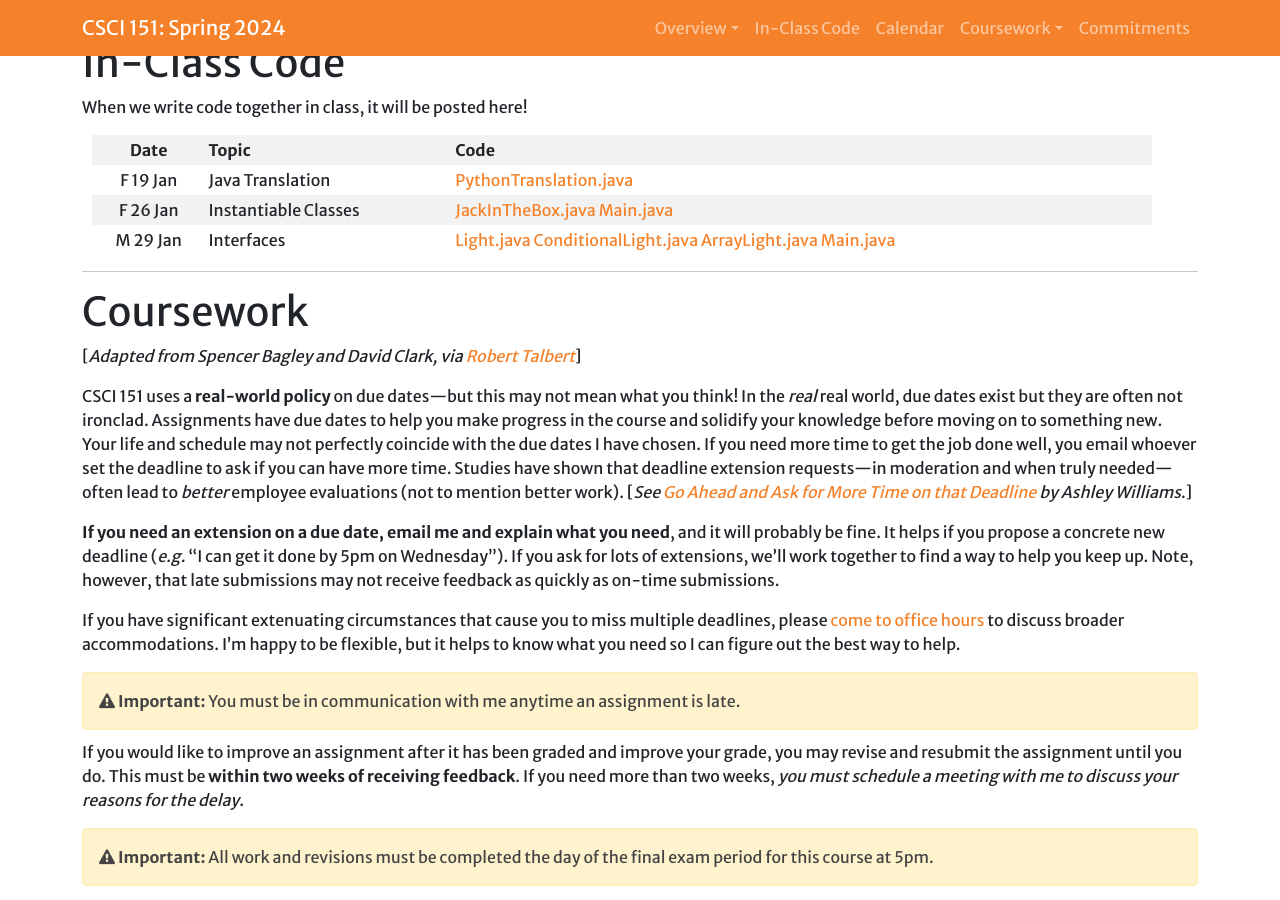
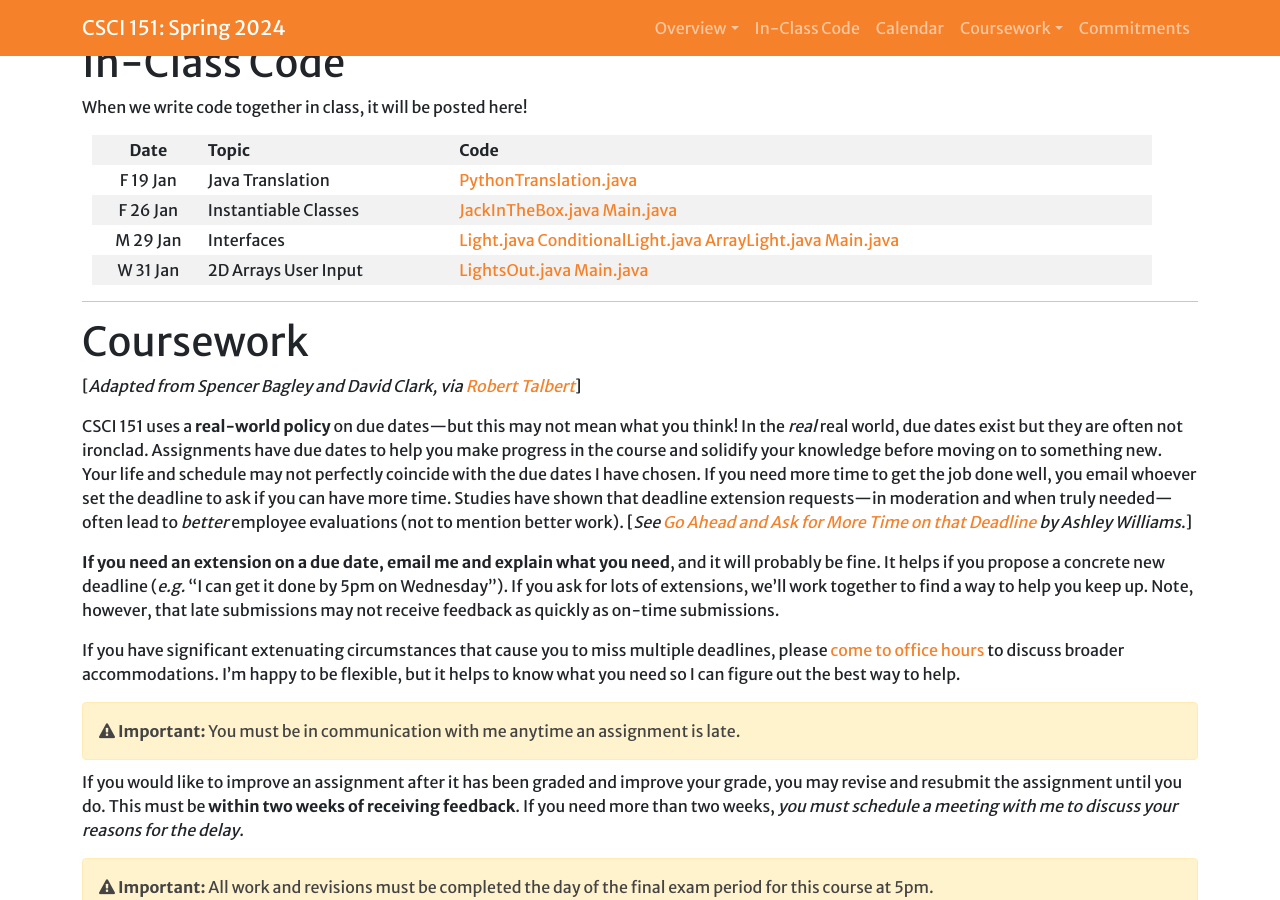
Before and after one commit to Hendrix-CS/csci151, a Jekyll site: the page built from index.md, in a window 1280 px wide and 900 px high, scrolled down 1724 px. Built offline with Jekyll 4.4.1, drawn with Linux system fonts in a browser that asks for light colours; a script that is not in the unit is left out; our own code applies the rules of GitHub Pages for plain Markdown files.

Commit message:
Linked in simple LightsOut

```diff
--- a/index.md
+++ b/index.md
@@ -48,10 +48,10 @@ When we write code together in class, it will be posted here!
 | F 19 Jan | Java Translation | [PythonTranslation.java]({{site.baseurl}}/code/PythonTranslation.java) |
 | F 26 Jan | Instantiable Classes | [JackInTheBox.java]({{site.baseurl}}/inclass/Jack/JackInTheBox.java)  [Main.java]({{site.baseurl}}/inclass/Jack/Main.java) |
 | M 29 Jan | Interfaces | [Light.java]({{site.baseurl}}/inclass/Lights/Light.java) [ConditionalLight.java]({{site.baseurl}}/inclass/Lights/ConditionalLight.java) [ArrayLight.java]({{site.baseurl}}/inclass/Lights/ArrayLight.java) [Main.java]({{site.baseurl}}/inclass/Lights/Main.java) |
+| W 31 Jan | 2D Arrays User Input | [LightsOut.java]({{site.baseurl}}/inclass/LightsOut.java) [Main.java]({{site.baseurl}}/inclass/Main.java) |
 
 <!--
 
-| W 31 Jan | 2D Arrays User Input | [LightsOut.java]({{site.baseurl}}/inclass/LightsOut.java) [Main.java]({{site.baseurl}}/inclass/Main.java) |
 | M 12 Sep | Enums | [Coin.java]({{site.baseurl}}/inclass/ChangeMaker/Coin.java) [BetterCoin.java]({{site.baseurl}}/inclass/ChangeMaker/BetterCoin.java) [ChangeMaker.java]({{site.baseurl}}/inclass/ChangeMaker/Main.java) |
 
 -->
```
